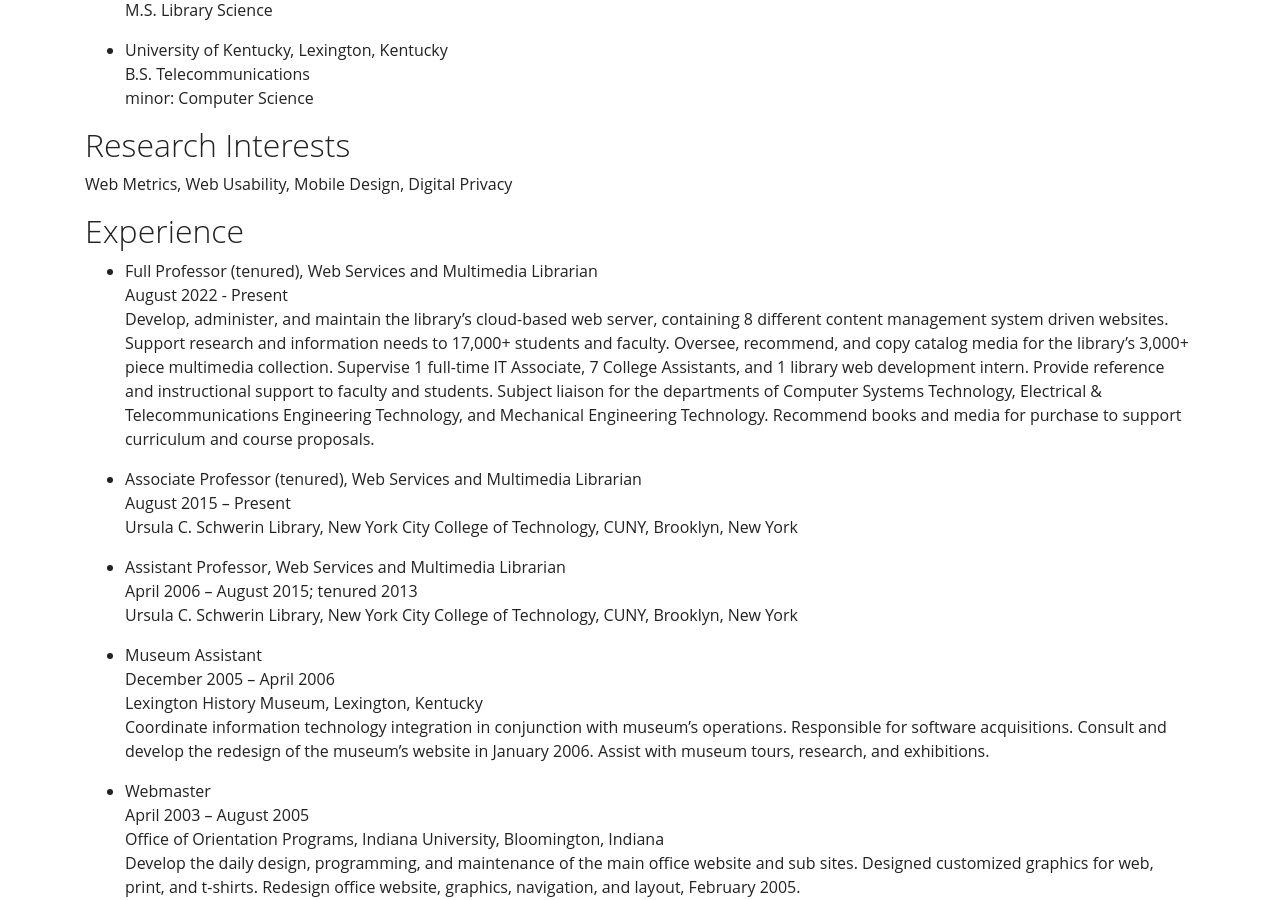
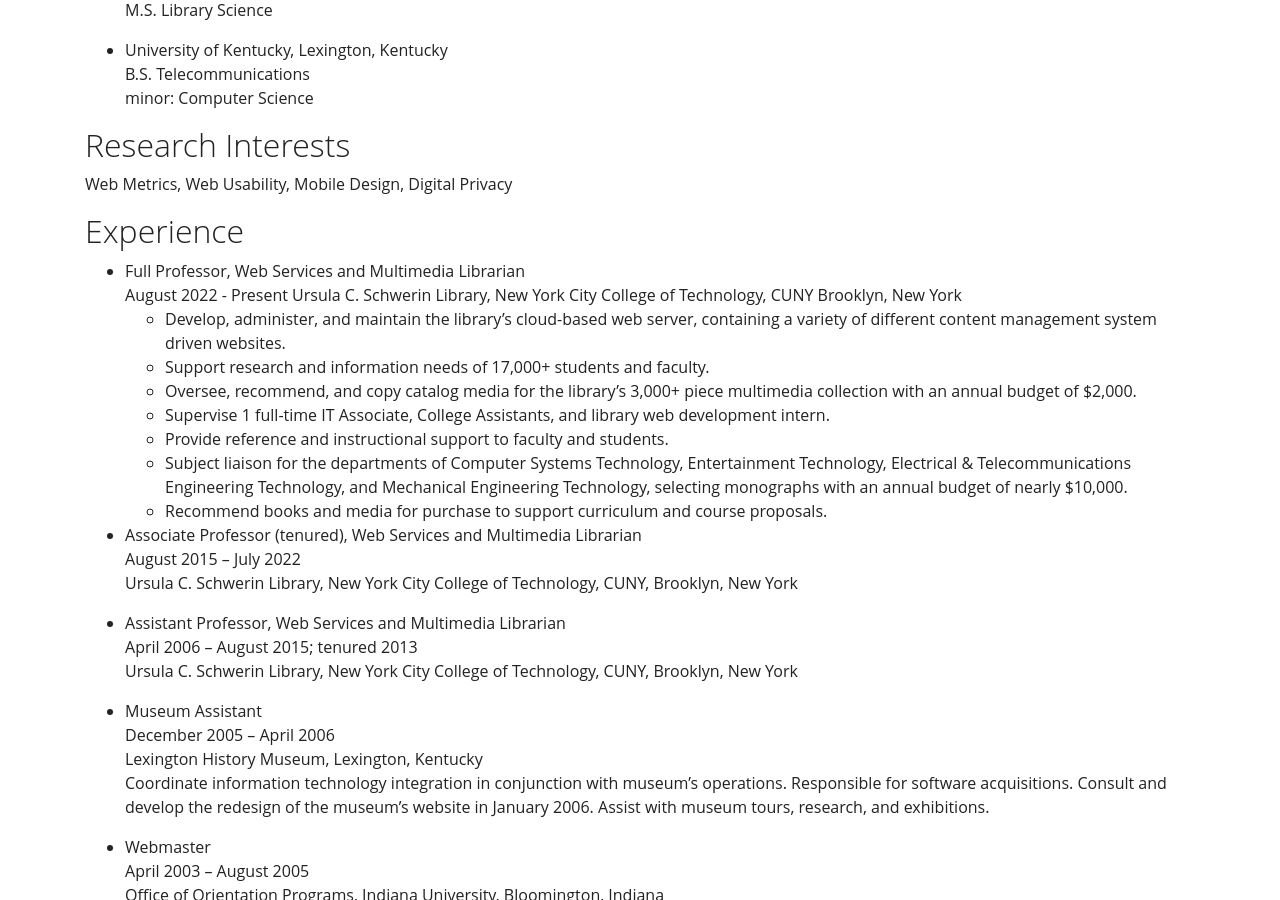
Before and after one commit to KentuckyFriedTofu/kentuckyfriedtofu.github.io.bak2, a Jekyll site: the page built from cv.md, in a window 1280 px wide and 900 px high, scrolled down 615 px. Built offline with Jekyll 4.4.1, drawn with Linux system fonts in a browser that asks for light colours.

Commit message:
Update cv.md

```diff
--- a/cv.md
+++ b/cv.md
@@ -35,12 +35,21 @@ Web Metrics, Web Usability, Mobile Design, Digital Privacy
 
 ## Experience
 
-* Full Professor (tenured), Web Services and Multimedia Librarian<br>
-August 2022 - Present<br>
-Develop, administer, and maintain the library’s cloud-based web server, containing 8 different content management system driven websites. Support research and information needs to 17,000+ students and faculty. Oversee, recommend, and copy catalog media for the library’s 3,000+ piece multimedia collection. Supervise 1 full-time IT Associate, 7 College Assistants, and 1 library web development intern. Provide reference and instructional support to faculty and students. Subject liaison for the departments of Computer Systems Technology, Electrical & Telecommunications Engineering Technology, and Mechanical Engineering Technology. Recommend books and media for purchase to support curriculum and course proposals.
+* Full Professor, Web Services and Multimedia Librarian<br>
+August 2022 - Present
+Ursula C. Schwerin Library, New York City College of Technology, CUNY
+Brooklyn, New York
+  * Develop, administer, and maintain the library’s cloud-based web server, containing a variety of different content management system driven websites.
+  * Support research and information needs of 17,000+ students and faculty.
+  * Oversee, recommend, and copy catalog media for the library’s 3,000+ piece multimedia collection with an annual budget of $2,000.
+  * Supervise 1 full-time IT Associate, College Assistants, and library web development intern.
+  * Provide reference and instructional support to faculty and students.
+  * Subject liaison for the departments of Computer Systems Technology, Entertainment Technology, Electrical & Telecommunications Engineering Technology, and Mechanical Engineering Technology, selecting monographs with an annual budget of nearly $10,000.
+  * Recommend books and media for purchase to support curriculum and course proposals.
+
 
 * Associate Professor (tenured), Web Services and Multimedia Librarian<br>
-August 2015 – Present<br>
+August 2015 – July 2022<br>
 Ursula C. Schwerin Library, New York City College of Technology, CUNY, Brooklyn, New York<br>
 
 * Assistant Professor, Web Services and Multimedia Librarian<br>
```
